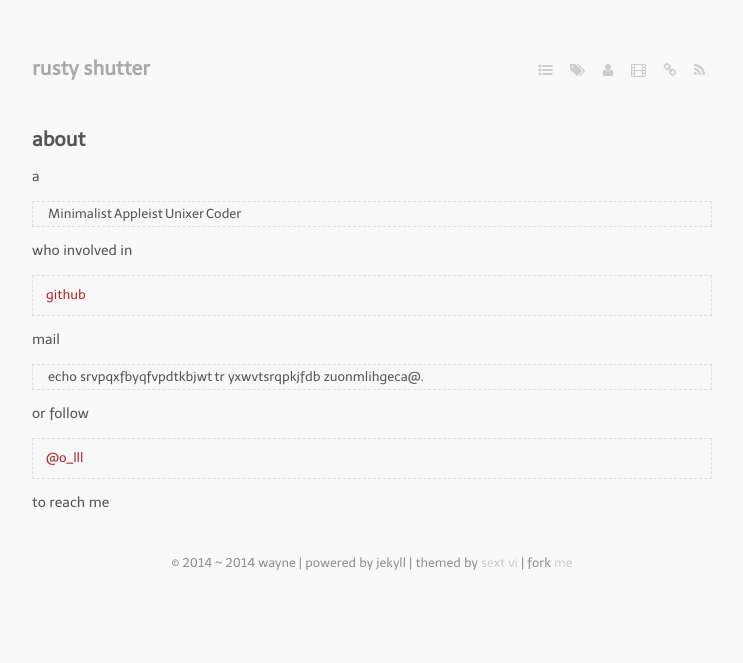
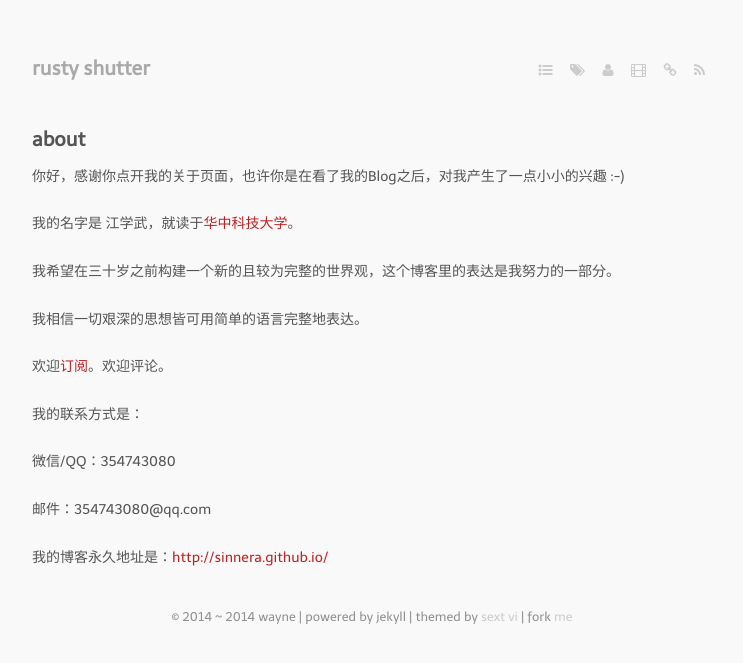
Before and after one commit to SinnerA/backup_oldBlog, a Jekyll site: the page built from about.markdown, in a window 1280 px wide. Shown: the top 663 px of the page, without its empty margins (268-1011 px from the left). Built offline with Jekyll 4.4.1, drawn with Linux system fonts in a browser that asks for light colours; Markdown is read by kramdown in place of the engine named in the settings.

Commit message:
Update about.markdown

```diff
--- a/about.markdown
+++ b/about.markdown
@@ -3,20 +3,20 @@ title: about
 layout: page
 ---
 
-a
+你好，感谢你点开我的关于页面，也许你是在看了我的Blog之后，对我产生了一点小小的兴趣 :-)
 
-> Minimalist | Appleist | Unixer | Coder
+我的名字是 江学武，就读于[华中科技大学](http://www.hust.edu.cn/)。
 
-who involved in
+我希望在三十岁之前构建一个新的且较为完整的世界观，这个博客里的表达是我努力的一部分。
 
-> [github](https://github.com/waynezhang)
+我相信一切艰深的思想皆可用简单的语言完整地表达。
 
-mail
+欢迎[订阅](http://sinnera.github.io/atom.xml)。欢迎评论。
 
-> echo srvpqxfbyqfvpdtkbjwt | tr yxwvtsrqpkjfdb zuonmlihgeca@.
+我的联系方式是：
 
-or follow
+微信/QQ：354743080
 
-> [@o_lll](https://twitter.com/#!/o_lll)
+邮件：354743080@qq.com
 
-to reach me
+我的博客永久地址是：<http://sinnera.github.io/>
```
